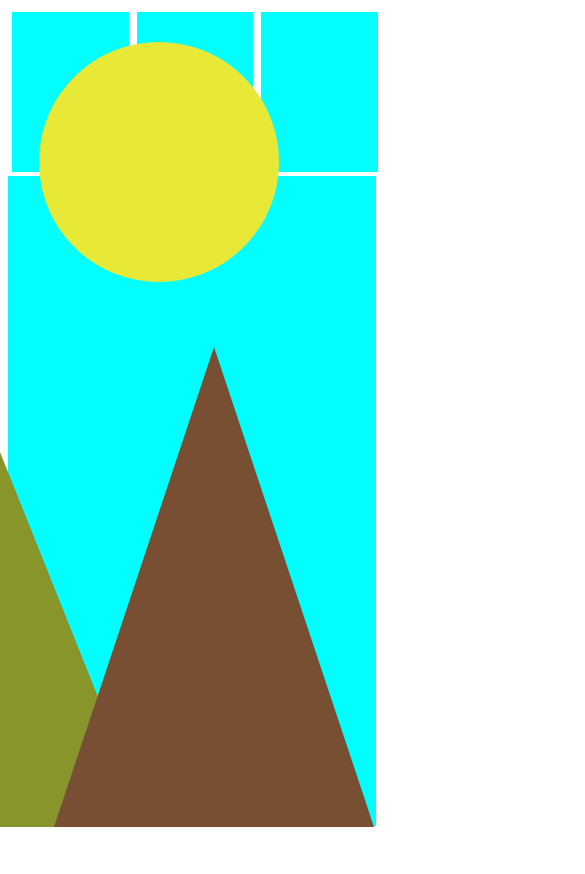
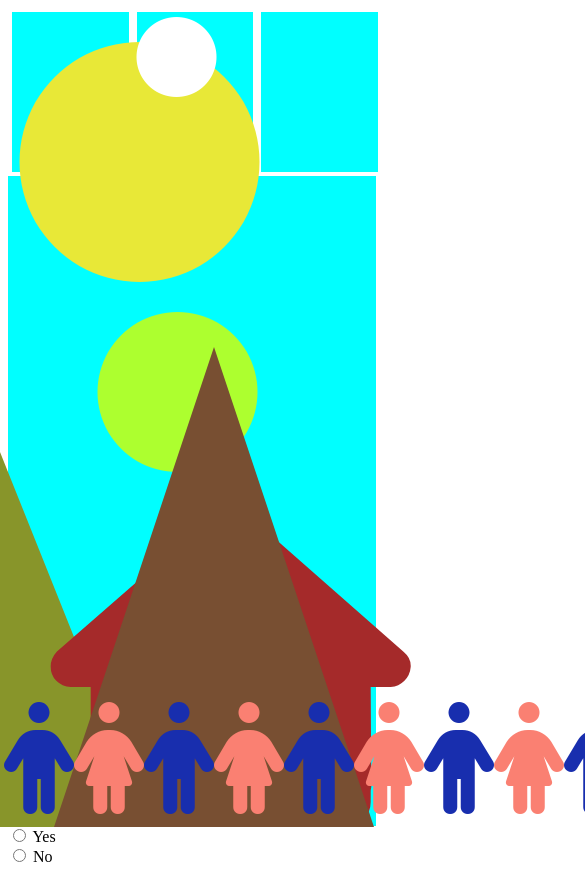
Before and after one commit to CesarClavijo01/Picasso-Painting, a plain HTML site: page index.html in a window 390 px wide. Shown: the top 874 px of the page, 585 px wide, since content can reach past the window. Before the commit the page ends 844 px from the top, so only its background shows below. Drawn offline with Linux system fonts and the light colour scheme.

Commit message:
finished artwork not responsive yet

```diff
--- a/index.html
+++ b/index.html
@@ -34,9 +34,55 @@
 
             </div>
 
+            <ol class="people">
+
+                <li><i class="fa-solid fa-person"></i></li>
+
+                <li><i class="fa-solid fa-person-dress"></i></li>
+
+                <li><i class="fa-solid fa-person"></i></li>
+
+                <li><i class="fa-solid fa-person-dress"></i></li>
+
+                <li><i class="fa-solid fa-person"></i></li>
+
+                <li><i class="fa-solid fa-person-dress"></i></li>
+
+                <li><i class="fa-solid fa-person"></i></li>
+
+                <li><i class="fa-solid fa-person-dress"></i></li>
+
+                <li><i class="fa-solid fa-person"></i></li>
+
+                <li><i class="fa-solid fa-person-dress"></i></li>
+
+            </ol>
+
+            <i class="fa-solid fa-house"></i>
+
         </div>
 
-        <i class="fa-solid fa-circle"></i>
+        <i class="fa-solid fa-circle Sun"></i>
+
+        <i class="fa-solid fa-circle white"></i>
+
+        <i class="fa-solid fa-circle green"></i>
+
+    </div>
+
+    <div>
+
+        <form>
+
+            <input type="radio" value="yes" name="Answer">
+
+            <label for="yes">Yes</label> <br>
+
+            <input type="radio" value="no" name="Answer">
+
+            <label for="no">No</label>
+
+        </form>
 
     </div>
 
--- a/style.css
+++ b/style.css
@@ -43,10 +43,52 @@
     z-index: 0;
 }
 
-.fa-solid {
+.Sun {
     color: rgb(232, 232, 55);
     position: absolute;
     top: 5vh;
-    left: 10vw;
+    left: 5vw;
     font-size: 15em;
 }
+
+.people {
+    color: rgb(24, 46, 174);
+    position: absolute;
+    bottom: 2vh;
+    left: 1vw;
+    font-size: 7em;
+    display: flex;
+    list-style: none;
+    padding: 0%;
+    margin: 0;
+    z-index: 1;
+}
+
+li:nth-child(even) {
+    color: salmon;
+  }
+
+  .fa-house {
+    color: brown;
+    position: absolute;
+    bottom: 2vh;
+    left: 13vw;
+    font-size: 20em;
+    z-index: 0;
+  }
+
+  .white {
+    color: white;
+    position: absolute;
+    top: 2vh;
+    left: 35vw;
+    font-size: 5em;
+  }
+
+  .green {
+    color: greenyellow;
+    position: absolute;
+    top: 37vh;
+    left: 25vw;
+    font-size: 10em;
+  }
```
